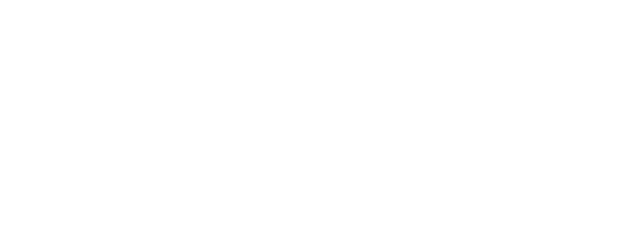
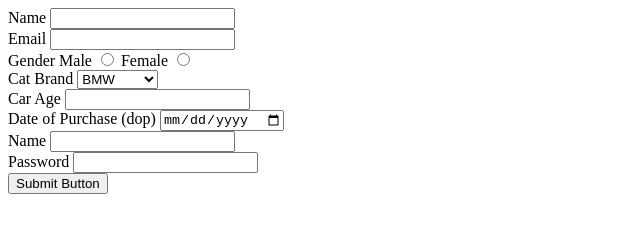
Before and after one commit to acciojob/car-insurance-form-chaurasiavipin, a website: page main.html in a window 1280 px wide. Shown: the whole page, without its empty margins (0-640 px from the left). Drawn offline with Linux system fonts and the light colour scheme.

Commit message:
created a submission

```diff
--- a/main.html
+++ b/main.html
@@ -8,6 +8,62 @@
 
 <body>
 	<!-- the entire body must be written by student -->
+	<form method="post">
+		<label for="name">Name</label>
+		<input type="text" id="name" name="name" required>
+		<br>
+		<label for="email">Email</label>
+		<input type="Email" id="email" name="email" required>
+		<br>
+
+<label>Gender</label>
+		<label for="male">Male</label>
+		<input type="radio" id="male" name="gander" required>
+			<label for="female">Female</label>
+		<input type="radio" id="female" name="gander" required>
+
+		<br>
+<label for="cars">Cat Brand</label>
+		<select id="cars">
+			<option value="BMW">BMW</option>
+			<option value="Audi">Audi</option>
+			<option value="Mercedez">Mercedez</option>
+		</select>
+		<br>
+
+<label for="carage">Car Age</label>
+		<input type="number" id="carage" name="carage" required>
+		<br>
+
+<label for="dop">Date of Purchase (dop)</label>
+		<input type="date" id="dop" name="dop" required>
+		<br>
+		<label for="name">Name</label>
+		<input type="text" id="name" name="name">
+		<br>
+		<label for="password">Password</label>
+		<input type="password" id="password" name="password">
+		<br>
+
+		<input type="submit" value="Submit Button" >
+		<br>
+
+
+
+
+
+
+
+
+
+
+
+
+
+
+
+
+	</form>
     <script type="text/javascript" src="./script.js">
 </script>
 
```
